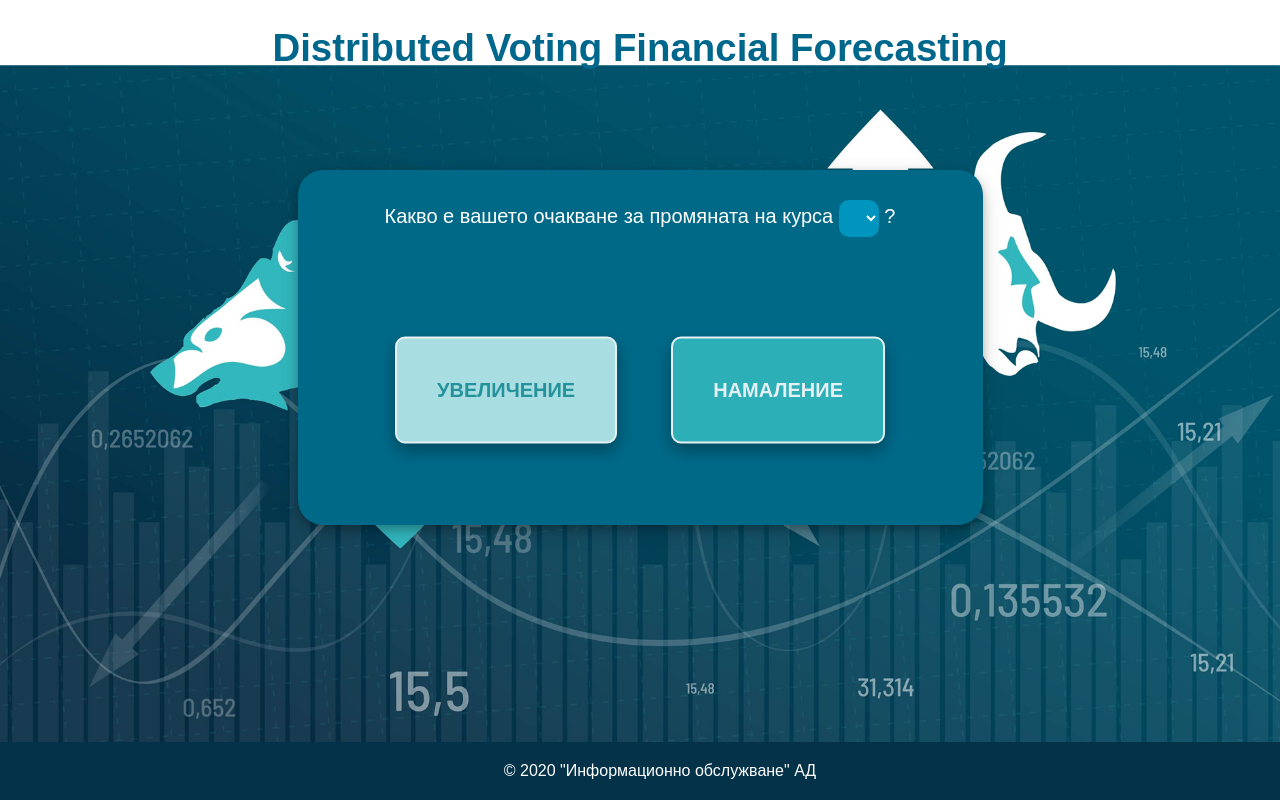
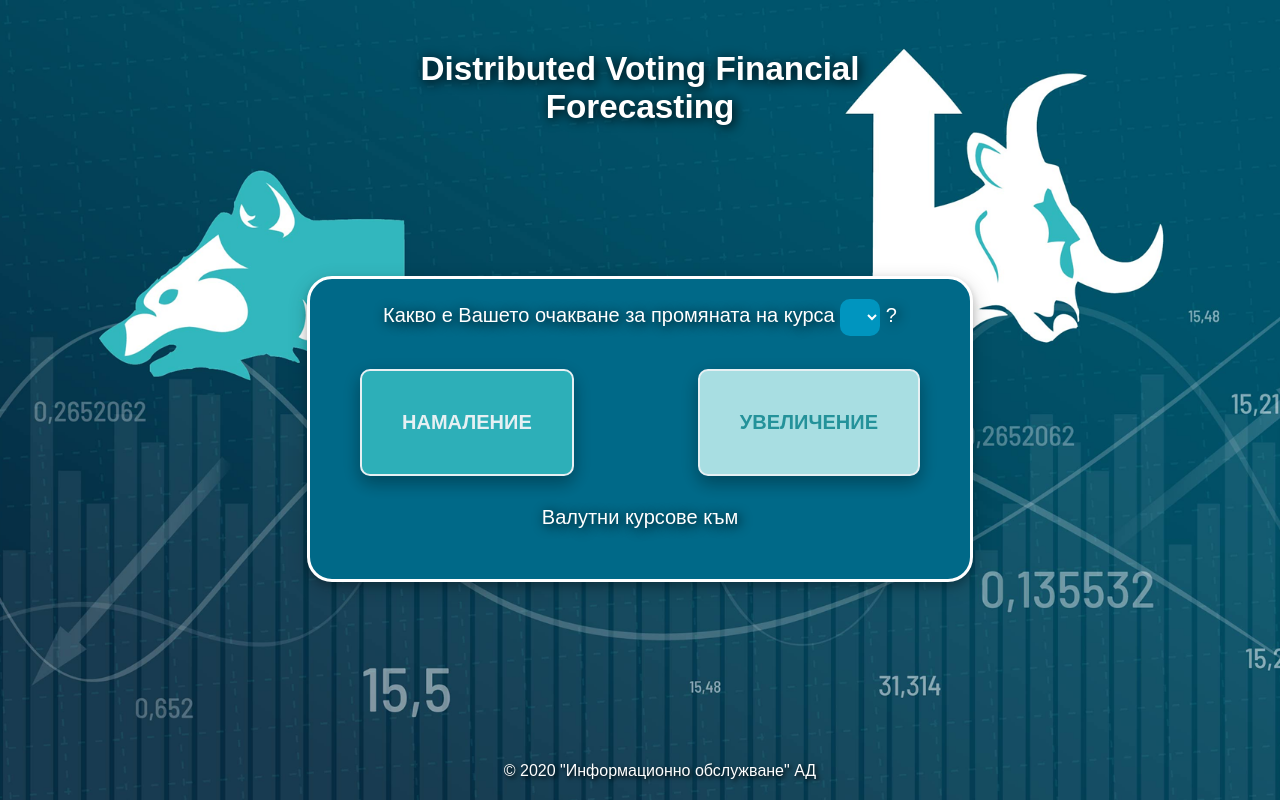
Before and after one commit to is2020web/Distributed-Voting-Financial-Forecasting, a PHP site: page / in a window 1280 px wide. Run offline with PHP 8.4, Linux system fonts and the light colour scheme; lists and menus that the app fills with data are empty.

Commit message:
Added foreign exchange rates.

```diff
--- a/client/code.js
+++ b/client/code.js
@@ -70,3 +70,12 @@
 	xhttp.open("GET", "accept_vote.php?ticker="+ticker+"&vote="+direction+"&user_hash=userHash"+"&user_email=userEmail", true);
 	xhttp.send();
 }
+
+const dataURL = "https://api.exchangerate.host/latest?base=USD";
+	fetch(dataURL)
+	  .then(res => res.json())
+	  .then(data => {
+	document.querySelector(".date").textContent = data.date.split("-").reverse().join(".");
+	//TODO Информация на кои валутни двойки да се показва курсът да се прочита от базата.
+	document.querySelector(".exchangerate").textContent = 'CHF/USD : '+(1/data.rates["CHF"]).toFixed(4)+' | EUR/USD : '+(1/data.rates["EUR"]).toFixed(4)+' | GBP/USD : '+(1/data.rates["GBP"]).toFixed(4)+' | USD/JPY : '+(data.rates["JPY"]).toFixed(4);
+	})
--- a/client/index.php
+++ b/client/index.php
@@ -14,7 +14,7 @@
 </head>
 
 <body onload="loadCurrencyPairs();selectCurrencyPairs();selectUser();">
-<h1>Distributed Voting Financial Forecasting</h1>
+<h1>Distributed Voting Financial <br/> Forecasting</h1>
 
 <div class="container">
 	<div>
@@ -28,16 +28,17 @@
 
 		<!-- TODO Валутите трябва да се попълнят от базата данни. -->
 		<p>
-		Какво е вашето очакване за промяната на курса
+		Какво е Вашето очакване за промяната на курса
 		<select id="currency_pair" name="currency_pair" onchange="storeSelectedCurrencyPair()">
 		</select>
 		?
 		</p>
-
 		<br/>
-		<div class="center">
 		<button id="vote_up" name="vote" value="up" onclick="sendVote('up');">Увеличение</button>
 		<button id="vote_down" name="vote" value="down" onclick="sendVote('down');">Намаление</button>
+		<p> Валутни курсове към <span class="date"></span></p>
+		<div class=scroll-left>
+		<p id="exchange" class="exchangerate"></p>
 		</div>
 	</div>
 </div>
--- a/client/style.css
+++ b/client/style.css
@@ -7,10 +7,12 @@
 }
 
 h1 {
-	color: #00678C;
+	color: white;
 	text-align: center;
-	font-size:3vw;
+	font-size:2.6vw;
 	font-family: Arial, Helvetica, sans-serif;
+	text-shadow: 2px 2px 12px #000000;
+	margin-top: 50px;
 }
 
 p {
@@ -18,7 +20,8 @@
 	font-family: Arial, Helvetica, sans-serif;
 	font-size: 20px;
 	text-align: center;
-	padding-top: 30px;
+	margin-bottom: 15px;
+	text-shadow: 2px 2px 12px #000000;
 }
 
 select {
@@ -40,8 +43,11 @@
 	font-size: 20px;
 	font-weight: bold;
 	text-transform: uppercase;
-	margin-bottom: 20px;
+	margin-right: 50px;
+	margin-left: 50px;
+	margin-bottom: 30px;
 	box-shadow: 0 8px 16px 0 rgba(0,0,0,0.2), 0 6px 20px 0 rgba(0,0,0,0.19);
+	float: left;
 }
 
 #vote_up {
@@ -56,8 +62,10 @@
 	font-weight: bold;
 	text-transform: uppercase;
 	margin-right: 50px;
-	margin-bottom: 20px;
+	margin-left: 50px;
+	margin-bottom: 30px;
 	box-shadow: 0 8px 16px 0 rgba(0,0,0,0.2), 0 6px 20px 0 rgba(0,0,0,0.19);
+	float: right;
 }
 
 #vote_up:hover {
@@ -71,7 +79,6 @@
 }
 
 footer {
-	background-color: #043249;
 	color: white;
 	padding: 20px 20px;
 	position: fixed;
@@ -80,24 +87,61 @@
 	width: 100%;
 	text-align: center;
 	font-family: Arial, Helvetica, sans-serif;
+	text-shadow: 2px 2px 4px #000000;
 }
 
 div.voting_form {
-	width: 685px;
-	height: 355px;
+	width: 660px;
+	height: 300px;
 	margin-left: auto;
 	margin-right: auto;
-	margin-top: 100px;
+	margin-top: 150px;
 	border-radius: 25px;
 	background: #006988;
+	border: 3px solid white;
 	box-shadow: 0 4px 8px 0 rgba(0, 0, 0, 0.2), 0 6px 20px 0 rgba(0, 0, 0, 0.19);
 }
 
-div.center {
+.scroll-left {
+	height: 50px;
+	overflow: hidden;
+	position: relative;
+}
+.scroll-left p {
+	position: absolute;
+	width: 100%;
+	height: 100%;
 	margin: 0;
-	position: absolute;
-	top: 50%;
-	left: 50%;
-	-ms-transform: translate(-50%, -50%);
-	transform: translate(-50%, -50%);
+	color: white;
+	font-family: Arial, Helvetica, sans-serif;
+	font-size: 15px;
+	text-align: center;
+	text-shadow: 3px 3px 12px #000000;
+	text-align: center;
+	-moz-transform:translateX(100%);
+	-webkit-transform:translateX(100%);
+	transform:translateX(100%);
+	-moz-animation: scroll-left 10s linear infinite;
+	-webkit-animation: scroll-left 10s linear infinite;
+	animation: scroll-left 20s linear infinite;
 }
+@-moz-keyframes scroll-left {
+	0% { -moz-transform: translateX(100%); }
+	100% { -moz-transform: translateX(-100%); }
+}
+@-webkit-keyframes scroll-left {
+	0% { -webkit-transform: translateX(100%); }
+	100% { -webkit-transform: translateX(-100%); }
+}
+@keyframes scroll-left {
+	0% {
+		-moz-transform: translateX(100%);
+		-webkit-transform: translateX(100%);
+		transform: translateX(100%);
+	}
+	100% {
+		-moz-transform: translateX(-100%);
+		-webkit-transform: translateX(-100%);
+		transform: translateX(-100%);
+	}
+}
```
Also changed, not shown: client/bearish_bullish.png.
